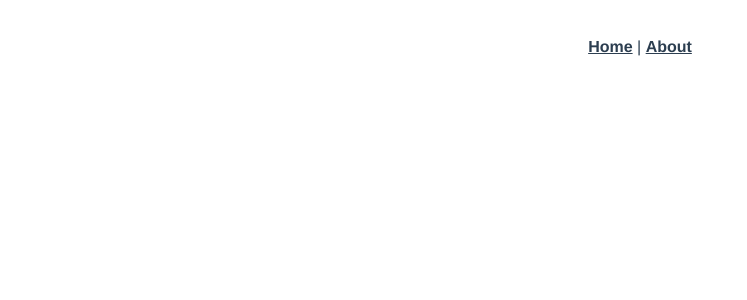
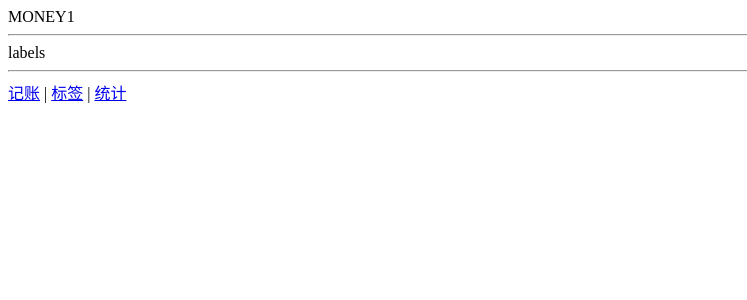
Before and after one commit to Zachliu1996/bohejizhang-sourceCode, a Vue app: page /#/labels in a window 1280 px wide. Shown: the top 300 px of the page, without its empty margins (0-747 px from the left). Built offline with nearby package versions, Linux system fonts and the light colour scheme.

Commit message:
初步搭建路由

```diff
--- a/src/App.vue
+++ b/src/App.vue
@@ -1,10 +1,16 @@
 <template>
-  <div id="app">
-    <nav>
-      <router-link to="/">Home</router-link> |
-      <router-link to="/about">About</router-link>
-    </nav>
-    <router-view/>
+  <div>
+    MONEY1
+    <hr/>
+    <router-view />
+    <hr/>
+    <div>
+      <router-link to="/money">记账</router-link>
+      |
+      <router-link to="/labels">标签</router-link>
+      |
+      <router-link to="statistics">统计</router-link>
+    </div>
   </div>
 </template>
 
--- a/src/router/index.ts
+++ b/src/router/index.ts
@@ -1,22 +1,28 @@
 import Vue from 'vue'
 import VueRouter, { RouteConfig } from 'vue-router'
 import HomeView from '../views/HomeView.vue'
+import Money from '@/views/Money.vue';
+import Labels from '@/views/Labels.vue';
+import Statistics from '@/views/Statistics.vue';
 
 Vue.use(VueRouter)
 
 const routes: Array<RouteConfig> = [
   {
-    path: '/',
-    name: 'home',
-    component: HomeView
+    path:'/',
+    redirect:'/money'
   },
   {
-    path: '/about',
-    name: 'about',
-    // route level code-splitting
-    // this generates a separate chunk (about.[hash].js) for this route
-    // which is lazy-loaded when the route is visited.
-    component: () => import(/* webpackChunkName: "about" */ '../views/AboutView.vue')
+    path: '/money',
+    component: Money
+  },
+  {
+    path: '/labels',
+    component: Labels
+  },
+  {
+    path: '/statistics',
+    component: Statistics
   }
 ]
 
--- /dev/null
+++ b/src/views/Labels.vue
@@ -0,0 +1,16 @@
+<template>
+<div>
+  labels
+</div>
+</template>
+
+<script lang="ts">
+export default {
+  // eslint-disable-next-line vue/multi-word-component-names
+  name: 'Labels'
+};
+</script>
+
+<style lang="scss" scoped>
+
+</style>
--- /dev/null
+++ b/src/views/Money.vue
@@ -0,0 +1,15 @@
+<template>
+<div>
+  money
+</div>
+</template>
+
+<script lang="ts">
+export default {
+  name: 'Money'
+};
+</script>
+
+<style lang="scss" scoped>
+
+</style>
--- /dev/null
+++ b/src/views/Statistics.vue
@@ -0,0 +1,16 @@
+<template>
+<div>
+  stati
+</div>
+</template>
+
+<script lang="ts">
+export default {
+  // eslint-disable-next-line vue/multi-word-component-names
+  name: 'Statistics'
+};
+</script>
+
+<style lang="scss" scoped>
+
+</style>
--- a/vue.config.js
+++ b/vue.config.js
@@ -1,4 +1,5 @@
 const { defineConfig } = require('@vue/cli-service')
 module.exports = defineConfig({
-  transpileDependencies: true
+  transpileDependencies: true,
+  lintOnSave: false
 })
```
